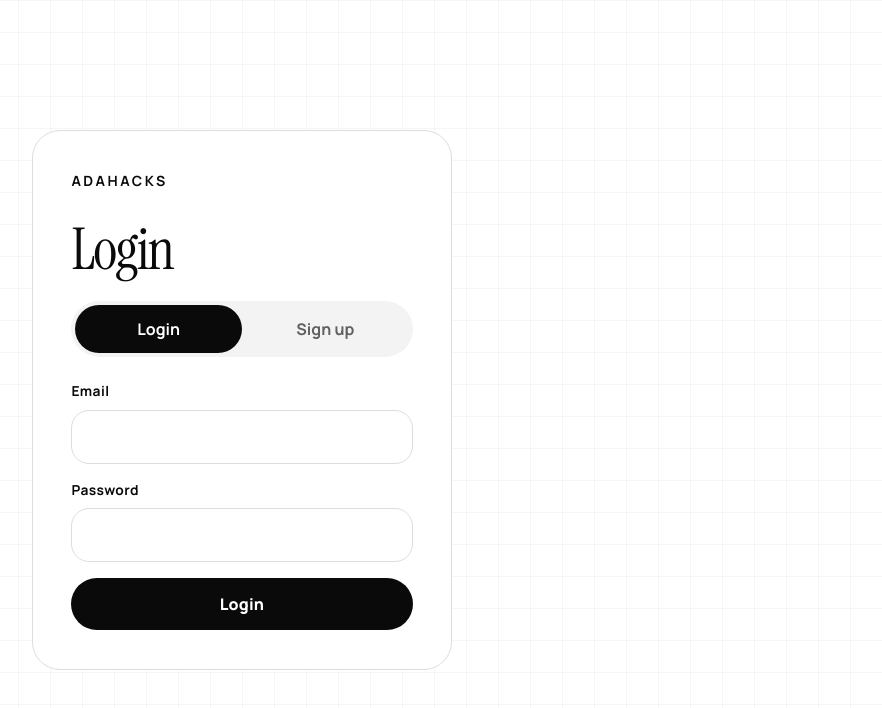
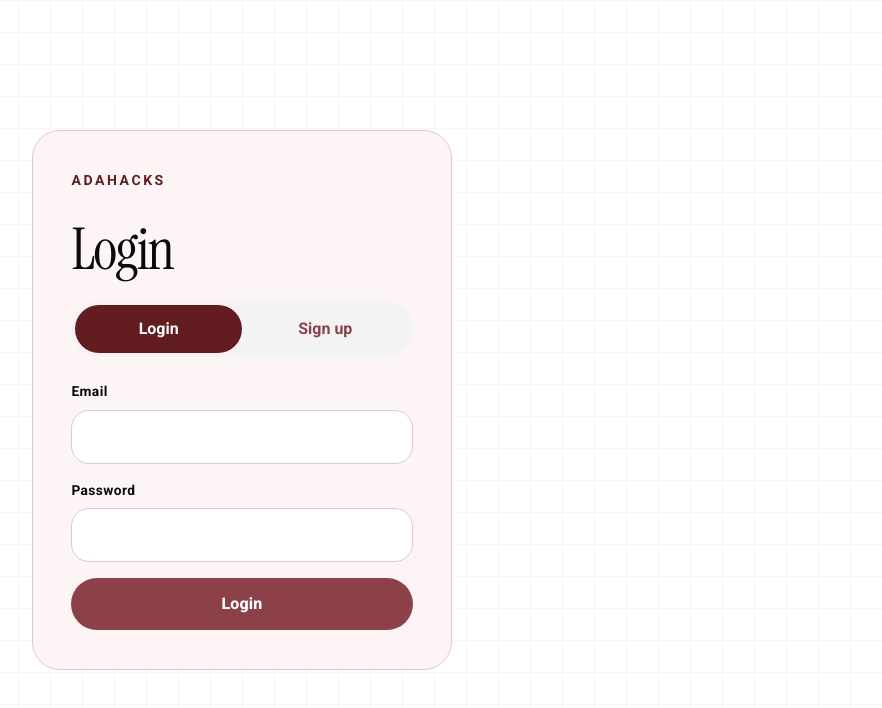
Before and after one commit to FFlap/AdaHacks, a React (Vite) app in the folder client/: page /auth in a window 1280 px wide. Shown: the top 708 px of the page, without its empty margins (398-1280 px from the left). Built offline with nearby package versions, Linux system fonts and the light colour scheme; no server answers.

Commit message:
UI fixes

```diff
--- a/client/index.html
+++ b/client/index.html
@@ -7,6 +7,9 @@
       name="description"
       content="A hybrid React, Express, and Supabase starter with a distinctive auth and profile flow."
     />
+    <link rel="preconnect" href="https://fonts.googleapis.com">
+<link rel="preconnect" href="https://fonts.gstatic.com" crossorigin>
+<link href="https://fonts.googleapis.com/css2?family=Roboto:ital,wght@0,100..900;1,100..900&display=swap" rel="stylesheet">
     <title>AdaHacks Hybrid Starter</title>
   </head>
   <body>
--- a/client/src/components/layout/AppShell.jsx
+++ b/client/src/components/layout/AppShell.jsx
@@ -11,7 +11,7 @@ export default function AppShell({ children }) {
     >
       <Container maxWidth="xl">
         <TopNavTabs />
-        <Box sx={{ mt: 4 }}>{children}</Box>
+        <Box sx={{ mt: 1 }}>{children}</Box>
       </Container>
     </Box>
   );
--- a/client/src/components/layout/TopNavTabs.jsx
+++ b/client/src/components/layout/TopNavTabs.jsx
@@ -71,10 +71,10 @@ export default function TopNavTabs() {
                 minHeight: 48,
                 borderRadius: "999px",
                 fontWeight: 600,
-                color: "#374151",
+                color: "#631D20",
                 "&.Mui-selected": {
-                  backgroundColor: "#eef2ff",
-                  color: "#4338ca",
+                  backgroundColor: "#ffdddf",
+                  color: "#631D20",
                 },
               }}
             />
--- a/client/src/routes/PeoplePage.jsx
+++ b/client/src/routes/PeoplePage.jsx
@@ -58,10 +58,7 @@ export default function PeoplePage() {
   return (
     <AppShell>
       <Box sx={{ p: 4 }}>
-        <Typography variant="h4" align="center" sx={{ mb: 1 }}>
-          People
-        </Typography>
-        <Typography align="center" color="text.secondary" sx={{ mb: 4 }}>
+        <Typography align="center" color="text.secondary" sx={{ mb: 5 }}>
           Swipe through builder profiles to find collaborators with the right stack and projects.
         </Typography>
 
--- a/client/src/routes/ProfilePage.jsx
+++ b/client/src/routes/ProfilePage.jsx
@@ -325,8 +325,6 @@ export function ProfilePage() {
       <div className="shell">
         <section className="profile-layout">
           <aside className="card profile-side">
-            <p className="brand-mark">AdaHacks</p>
-            <p className="eyebrow">Session boundary</p>
             <div className="profile-side__identity">
               <div className="profile-side__avatar" aria-hidden="true">
                 {liveAvatarUrl ? <img alt="" src={liveAvatarUrl} /> : <span>{initials}</span>}
@@ -401,13 +399,7 @@ export function ProfilePage() {
                 Projects
               </button>
             </div>
-            <p className="eyebrow">Profile</p>
-            <h2>{activeEditorTab === 'profile' ? 'Profile details' : 'Project list'}</h2>
-            <p className="lede">
-              {activeEditorTab === 'profile'
-                ? 'Add your avatar, write a short bio, and keep one clean list for your stack.'
-                : 'Keep project entries separate from the base profile so the editor stays easier to scan.'}
-            </p>
+
             {loading ? (
               <div className="loading-panel">Pulling profile data from the API.</div>
             ) : (
--- a/client/src/routes/ProjectsPage.jsx
+++ b/client/src/routes/ProjectsPage.jsx
@@ -133,9 +133,6 @@ export default function ProjectsPage() {
   return (
     <AppShell>
       <Box sx={{ p: 4 }}>
-        <Typography variant="h4" align="center" sx={{ mb: 1 }}>
-          Projects
-        </Typography>
         <Typography align="center" color="text.secondary" sx={{ mb: 4 }}>
           Swipe through projects from other builders to find something to join.
         </Typography>
--- a/client/src/styles.css
+++ b/client/src/styles.css
@@ -1,23 +1,23 @@
 @import url('https://fonts.googleapis.com/css2?family=Instrument+Serif:ital@0;1&family=Manrope:wght@400;500;600;700;800&display=swap');
-
+@import url('https://fonts.googleapis.com/css2?family=Roboto:ital,wght@0,100..900;1,100..900&display=swap');
 :root {
-  font-family: 'Manrope', sans-serif;
+  font-family: 'Roboto', sans-serif;
   color: #0a0a0a;
   background: #ffffff;
   line-height: 1.5;
-  font-weight: 500;
+  font-weight: 400;
   color-scheme: light;
   font-synthesis: none;
   text-rendering: optimizeLegibility;
   -webkit-font-smoothing: antialiased;
   -moz-osx-font-smoothing: grayscale;
-  --ink: #0a0a0a;
-  --muted: #606060;
-  --paper: #ffffff;
-  --paper-strong: #fafafa;
-  --line: #dddddd;
-  --line-strong: #111111;
-  --accent: #0a0a0a;
+  --ink: #631D20;
+  --muted: #8C4148;
+  --paper: #fdf5f5;
+  --paper-strong: #f9eded;
+  --line: #e8c5c7;
+  --line-strong: #631D20;
+  --accent: #8C4148;
   --shadow: none;
 }
 
@@ -30,8 +30,8 @@ body {
   min-width: 320px;
   min-height: 100vh;
   background:
-    linear-gradient(to right, rgba(0, 0, 0, 0.035) 1px, transparent 1px),
-    linear-gradient(to bottom, rgba(0, 0, 0, 0.035) 1px, transparent 1px),
+    linear-gradient(to right, rgba(99, 29, 32, 0.04) 1px, transparent 1px),
+    linear-gradient(to bottom, rgba(99, 29, 32, 0.04) 1px, transparent 1px),
     #ffffff;
   background-size: 32px 32px;
 }
@@ -517,8 +517,9 @@ h2 {
 }
 
 .button--secondary {
-  background: #f3f3f3;
+    background: transparent;
   color: var(--ink);
+  border: 1.5px solid var(--line);
 }
 
 .button--inline {
```
